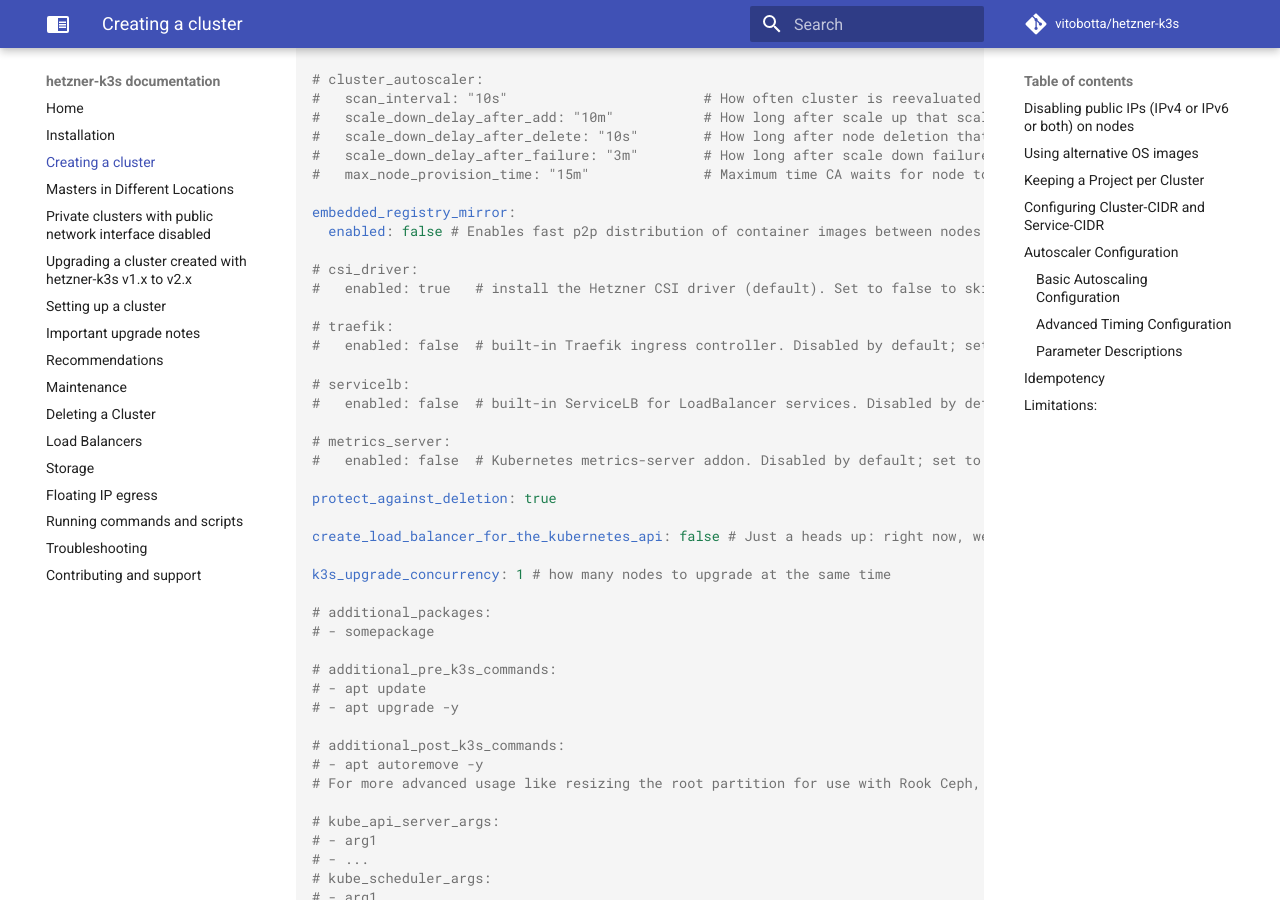
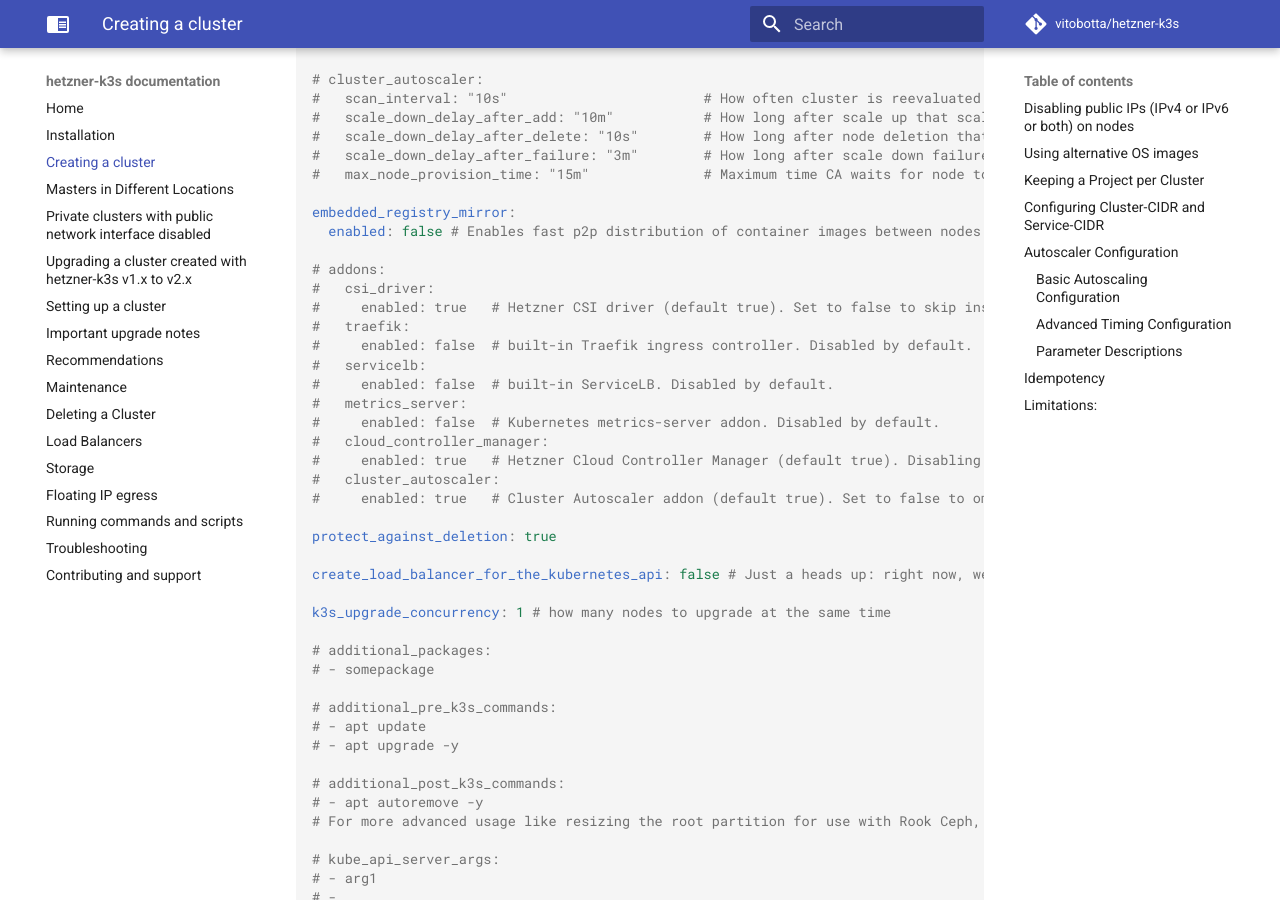
Before and after one commit to vitobotta/hetzner-k3s, an MkDocs documentation site: the page built from docs/Creating_a_cluster.md, in a window 1280 px wide and 900 px high, scrolled down 2135 px. Built offline with MkDocs 1.6.1 and Material for MkDocs 9.7.7, drawn with Linux system fonts in a browser that asks for light colours; comment, search, counter and statistics services are not loaded.

Commit message:
update docs

```diff
--- a/docs/Creating_a_cluster.md
+++ b/docs/Creating_a_cluster.md
@@ -114,17 +114,19 @@ worker_node_pools:
 embedded_registry_mirror:
   enabled: false # Enables fast p2p distribution of container images between nodes for faster pod startup. Check if your k3s version is compatible before enabling this option. You can find more information at https://docs.k3s.io/installation/registry-mirror
 
-# csi_driver:
-#   enabled: true   # install the Hetzner CSI driver (default). Set to false to skip installation if you don't need persistent volumes backed by Hetzner block storage.
-
-# traefik:
-#   enabled: false  # built-in Traefik ingress controller. Disabled by default; set to true to install.
-
-# servicelb:
-#   enabled: false  # built-in ServiceLB for LoadBalancer services. Disabled by default; set to true to install.
-
-# metrics_server:
-#   enabled: false  # Kubernetes metrics-server addon. Disabled by default; set to true to install.
+# addons:
+#   csi_driver:
+#     enabled: true   # Hetzner CSI driver (default true). Set to false to skip installation.
+#   traefik:
+#     enabled: false  # built-in Traefik ingress controller. Disabled by default.
+#   servicelb:
+#     enabled: false  # built-in ServiceLB. Disabled by default.
+#   metrics_server:
+#     enabled: false  # Kubernetes metrics-server addon. Disabled by default.
+#   cloud_controller_manager:
+#     enabled: true   # Hetzner Cloud Controller Manager (default true). Disabling stops automatic LB provisioning for Service objects.
+#   cluster_autoscaler:
+#     enabled: true   # Cluster Autoscaler addon (default true). Set to false to omit autoscaling.
 
 protect_against_deletion: true
 
```
Also changed, not shown: README.md (+2 -2 lines), docs/Storage.md (+1 -1 lines), docs/index.md (+2 -2 lines).
